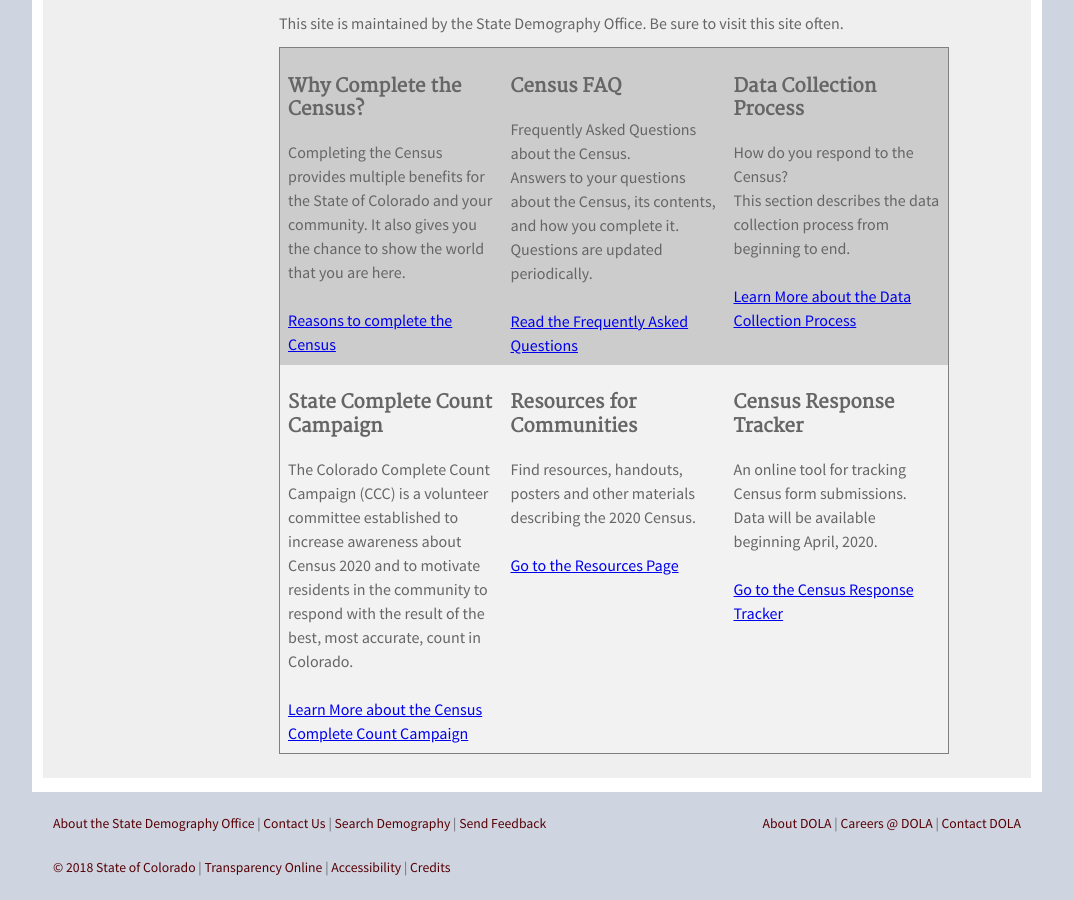
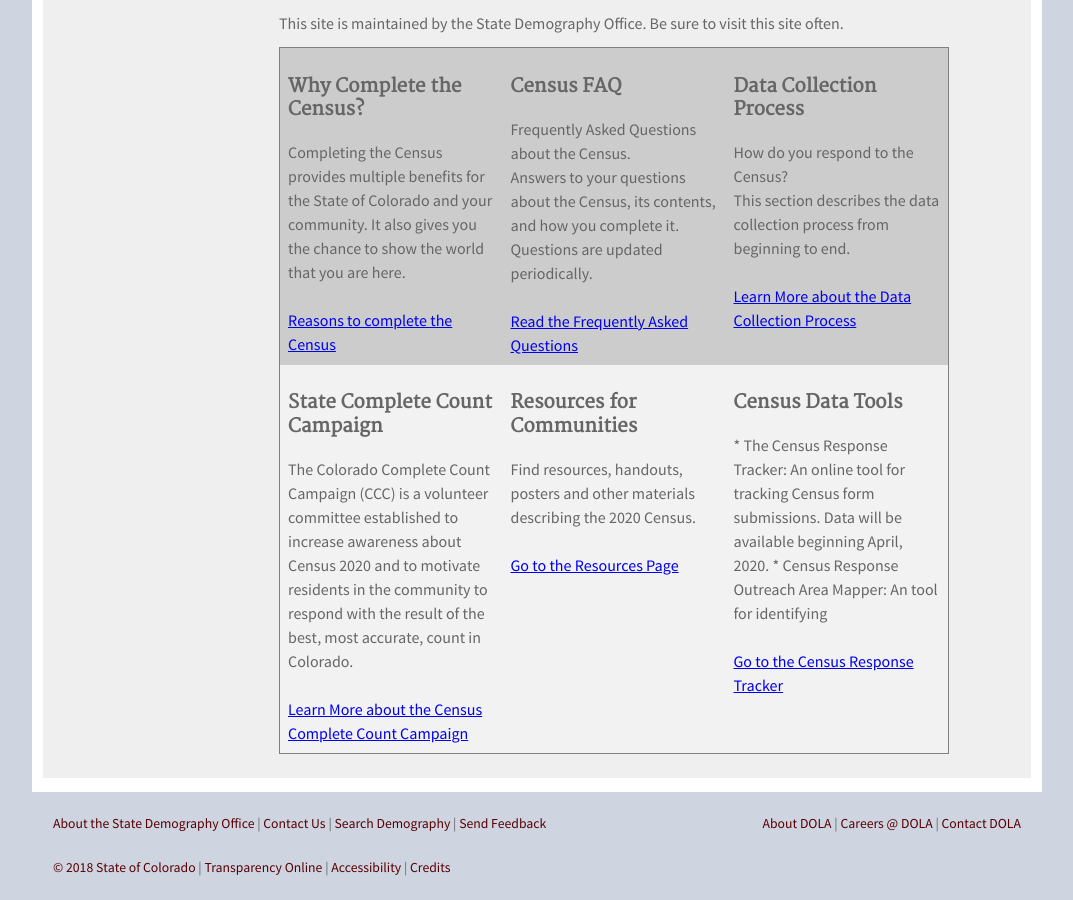
Before and after one commit to TBleess/Website_New, a Jekyll site: the page built from pages/5_CensusACS/census_2020_main.html, in a window 1280 px wide and 900 px high, scrolled down 755 px. Shown: the whole window, without its empty margins (103-1176 px from the left). Built offline with Jekyll 4.4.1, drawn with Linux system fonts in a browser that asks for light colours.

Commit message:
Update census_2020_main.html

```diff
--- a/pages/5_CensusACS/census_2020_main.html
+++ b/pages/5_CensusACS/census_2020_main.html
@@ -129,8 +129,9 @@
 	<a class="button" href="https://demography.dola.colorado.gov/census-acs/2020-resources/">Go to the Resources Page</a>
 </td>
 <td valign="top">
-	<h3>Census Response Tracker</h3>
-	An online tool for tracking Census form submissions.  Data will be available beginning April, 2020.
+	<h3>Census Data Tools</h3>
+	* The Census Response Tracker: An online tool for tracking Census form submissions.  Data will be available beginning April, 2020.
+	* Census Response Outreach Area Mapper: An tool for identifying
 	<br><br>
 	<a class="button" href="https://demography.dola.colorado.gov/census-acs/2020-response-tracker/">Go to the Census Response Tracker</a>
 </td>
```
